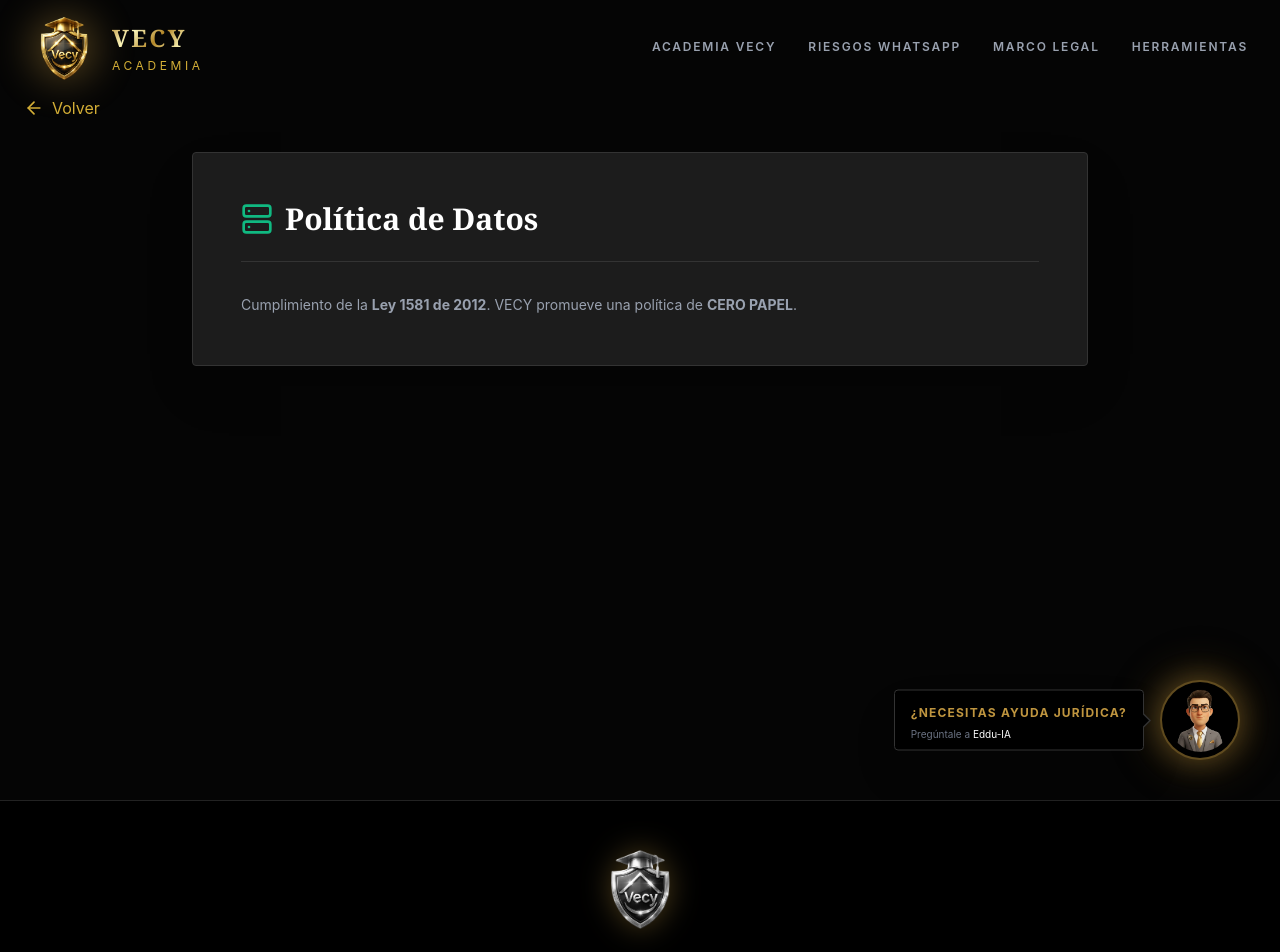
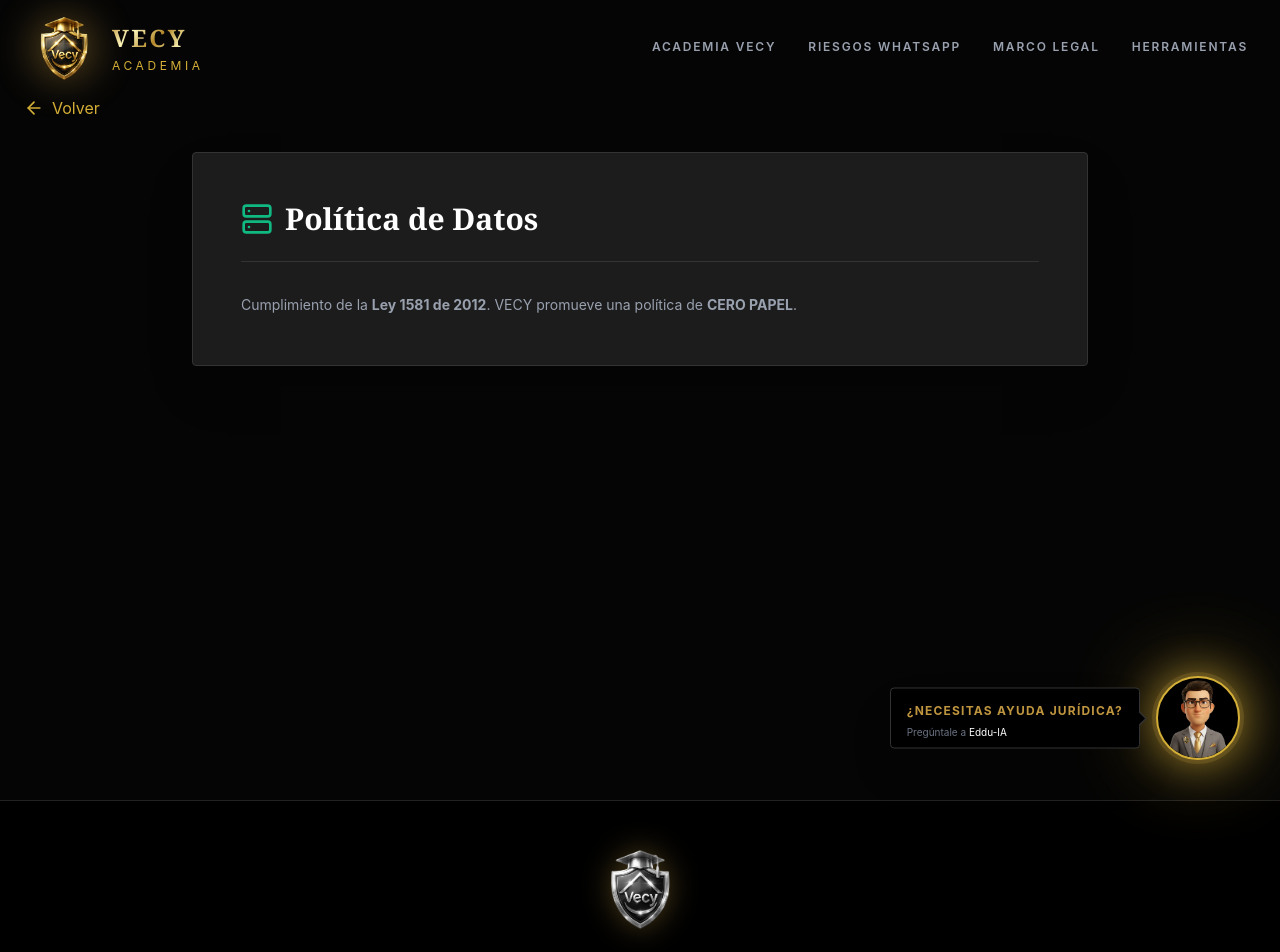
Before and after one commit to Vecy-Bienes-Raices/vecy-app, a React (Vite) app: page /datos in a window 1280 px wide. Shown: the top 952 px of the page. Built offline with nearby package versions, Linux system fonts and the light colour scheme.

Commit message:
style: mejora estética del widget flotante (luz intensa y ajuste de imagen)

```diff
--- a/src/components/Layout/FloatingAiWidget.jsx
+++ b/src/components/Layout/FloatingAiWidget.jsx
@@ -16,15 +16,15 @@
             className="fixed bottom-6 right-6 md:bottom-10 md:right-10 z-[100]"
         >
             <Link to="/abogado-eddu-ai" className="relative group block">
-                {/* Pulsing Outer Glow */}
-                <div className="absolute inset-0 bg-gradient-to-r from-[#bf953f] to-[#aa771c] rounded-full blur-xl opacity-40 group-hover:opacity-80 transition-opacity animate-pulse"></div>
+                {/* Pulsing Outer Glow - Intensified */}
+                <div className="absolute -inset-1 bg-gradient-to-r from-[#bf953f] to-[#d4af37] rounded-full blur-2xl opacity-60 group-hover:opacity-100 transition-opacity animate-pulse"></div>
 
                 {/* Secondary Pinging Ring */}
-                <div className="absolute -inset-2 bg-[#bf953f]/20 rounded-full animate-ping pointer-events-none"></div>
+                <div className="absolute -inset-4 bg-[#bf953f]/30 rounded-full animate-ping pointer-events-none"></div>
 
-                {/* Main Widget Button */}
-                <div className="relative bg-black border-2 border-[#bf953f]/50 p-1 md:p-1.5 rounded-full shadow-[0_0_30px_rgba(191,149,63,0.3)] hover:border-[#bf953f] transition-all transform hover:scale-110 active:scale-95 overflow-hidden">
-                    <div className="relative w-12 h-12 md:w-16 md:h-16 rounded-full overflow-hidden">
+                {/* Main Widget Button - Removed padding to make image fill the ring */}
+                <div className="relative bg-black border-2 border-[#d4af37] rounded-full shadow-[0_0_40px_rgba(212,175,55,0.6)] hover:border-[#bf953f] transition-all transform hover:scale-110 active:scale-95 overflow-hidden ring-4 ring-[#bf953f]/20">
+                    <div className="relative w-14 h-14 md:w-20 md:h-20 rounded-full overflow-hidden">
                         <img
                             src="/Eddu-AI.png"
                             alt="Eddu-AI"
```
